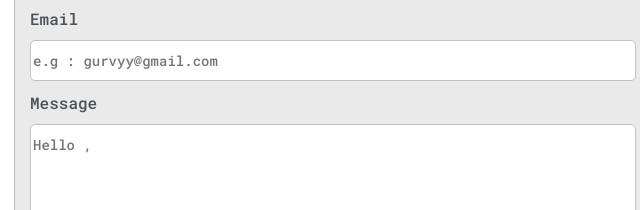
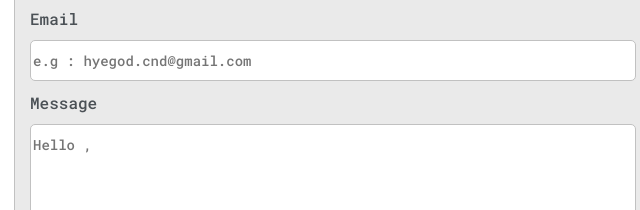
Before and after one commit to groovv/portfolio-me, a plain HTML site: page index.html in a window 1280 px wide. Shown: the part 2107-2317 px from the top of the page, 310-950 px from the left. Drawn offline with nearby package versions, Linux system fonts and the light colour scheme.

Commit message:
first commit

```diff
--- a/index.html
+++ b/index.html
@@ -241,7 +241,7 @@
           <input class="input-field" type="text" name="subject" placeholder="work together" required data-form-input />
 
           <label>Email</label>
-          <input class="input-field" type="text" name="email" placeholder="e.g : gurvyy@gmail.com" required data-form-input />
+          <input class="input-field" type="text" name="email" placeholder="e.g : hyegod.cnd@gmail.com" required data-form-input />
 
           <label>Message</label>
           <textarea class="input-field" name="message" placeholder="Hello ," required data-form-input></textarea>
```
